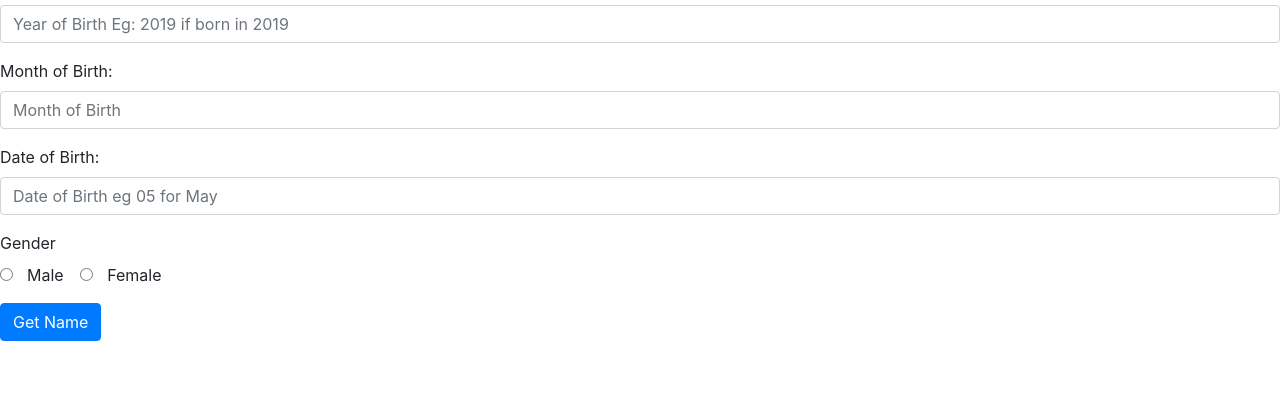
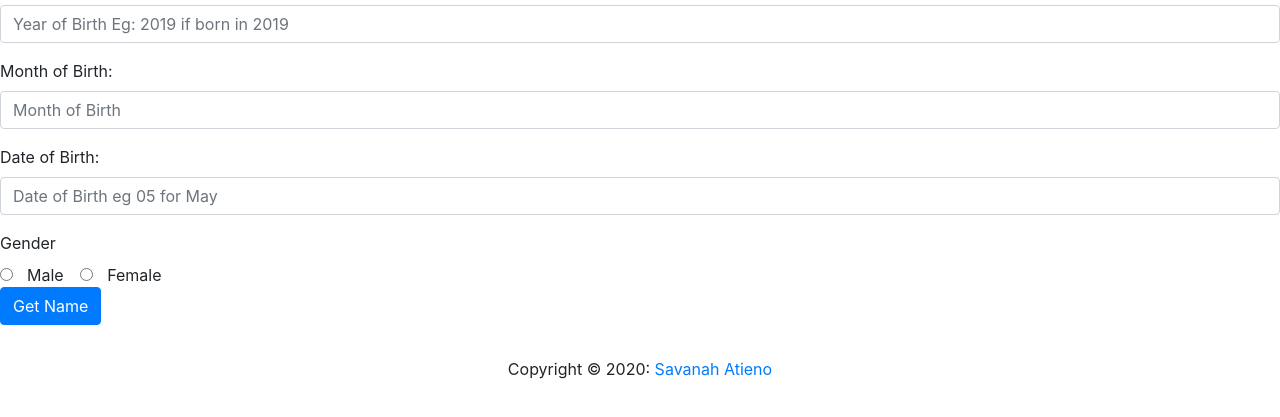
Before and after one commit to savanahatieno/akan, a plain HTML site: page index.html in a window 1280 px wide. Shown: the part 233-650 px from the top of the page. Drawn offline with nearby package versions, Linux system fonts and the light colour scheme; a web font is replaced by a local one.

Commit message:
corrected my form details in index.html

```diff
--- a/index.html
+++ b/index.html
@@ -44,14 +44,18 @@
                     <input type="radio" class="form-check-input" name="gender" id="female">&nbsp; Female
                     </label>
                 </div>
-                  </div>
+                <div>
                   <button type="submit" class="btn btn-primary" onclick="findName();">Get Name</button>
                   <br>
+                </div>
             </form>
-
-            </form>
-
         </div>
     </div>
+    <footer class="page-footer ">
+        <div class="footer-copyright text-center py-3">Copyright © 2020:
+          <a href="https://github.com/savanahatieno/akan"> Savanah Atieno</a>
+        </div>
+      </footer>
+    <script src="javascript/script.js"></script>
 </body>
 </html>
```
Lines whose indentation alone changed are shown as unchanged.
